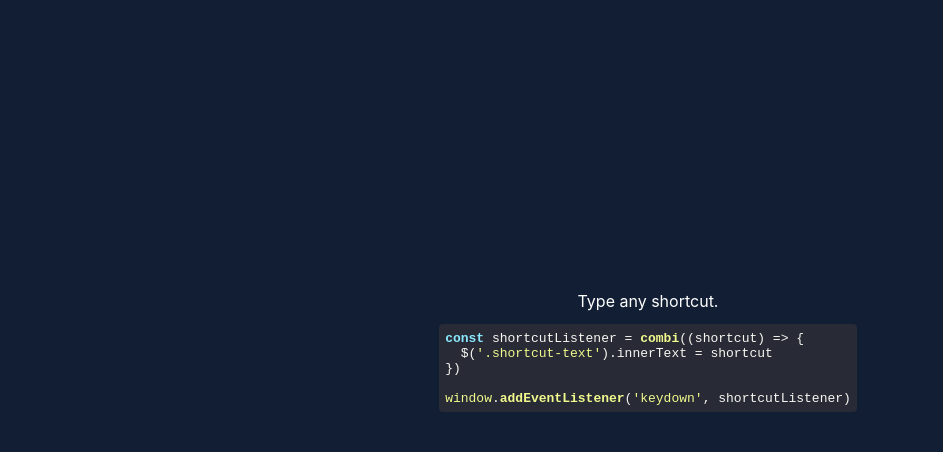
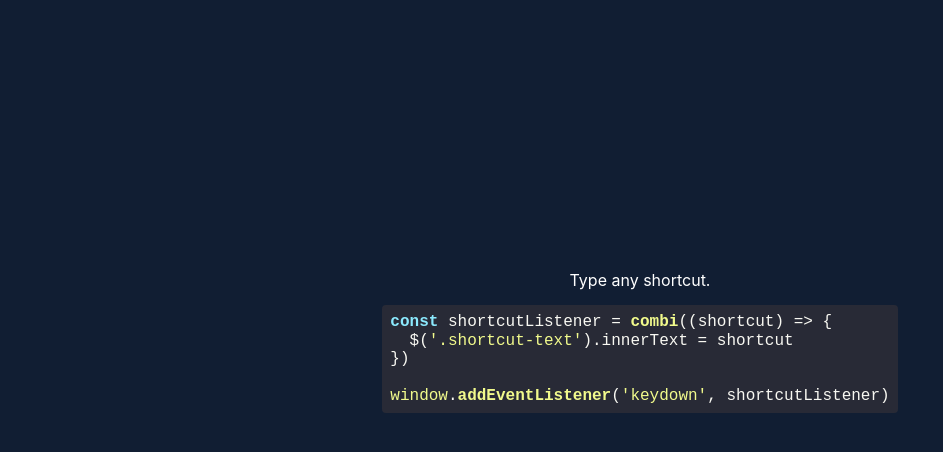
Before and after one commit to krismuniz/combi, a website: page docs/global-shortcuts/index.html in a window 1280 px wide. Shown: the part 58-510 px from the top of the page, without its empty margins (0-943 px from the left). Drawn offline with nearby package versions, Linux system fonts and the light colour scheme; the site is published under a folder, as on GitHub Pages, so addresses that start at the root find nothing; a script that the page names is missing.

Commit message:
[docs] fix more relative path nonsense

```diff
--- a/docs/global-shortcuts/index.html
+++ b/docs/global-shortcuts/index.html
@@ -9,7 +9,7 @@
   <link rel="icon" href="../favicon.ico" type="image/x-icon">
   <link rel="stylesheet" href="//cdnjs.cloudflare.com/ajax/libs/highlight.js/9.13.1/styles/dracula.min.css">
   <script src="//cdnjs.cloudflare.com/ajax/libs/highlight.js/9.13.1/highlight.min.js"></script>
-  <link rel="stylesheet" href="/normalize.css" />
+  <link rel="stylesheet" href="../normalize.css" />
   <style>
     body {
       background: #111E33;
```
Also changed, not shown: docs/index.html (+1 -1 lines), docs/shortcut-input/index.html (+1 -1 lines).
